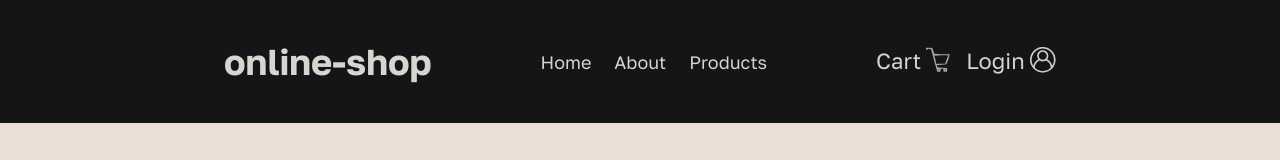
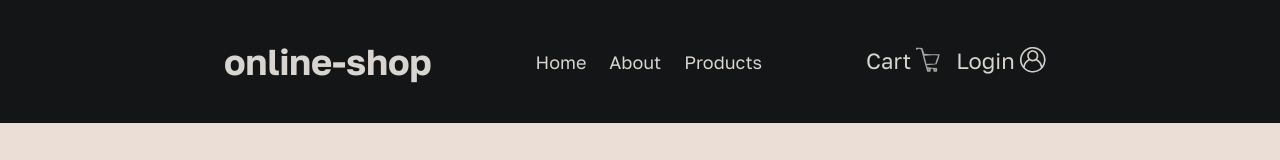
Before and after one commit to DragonRomeo/web-store, a React (Vite) app: page / in a window 1280 px wide. Shown: the top 160 px of the page. Built offline with nearby package versions, Linux system fonts and the light colour scheme.

Commit message:
feat: add padding for user container

```diff
--- a/src/components/Header/Header.module.css
+++ b/src/components/Header/Header.module.css
@@ -42,6 +42,7 @@ h1 {
   justify-content: space-between;
   font-size: 22px;
   gap: 10px;
+  margin-right: 10px;
 }
 
 .card {
--- a/src/components/Header/Header.module.scss
+++ b/src/components/Header/Header.module.scss
@@ -43,6 +43,7 @@ h1 {
   justify-content: space-between;
   font-size: 22px;
   gap: 10px;
+  margin-right: 10px;
 }
 
 .card {
```
Also changed, not shown: 1 other file (tests, documents, lock files or other folders).
